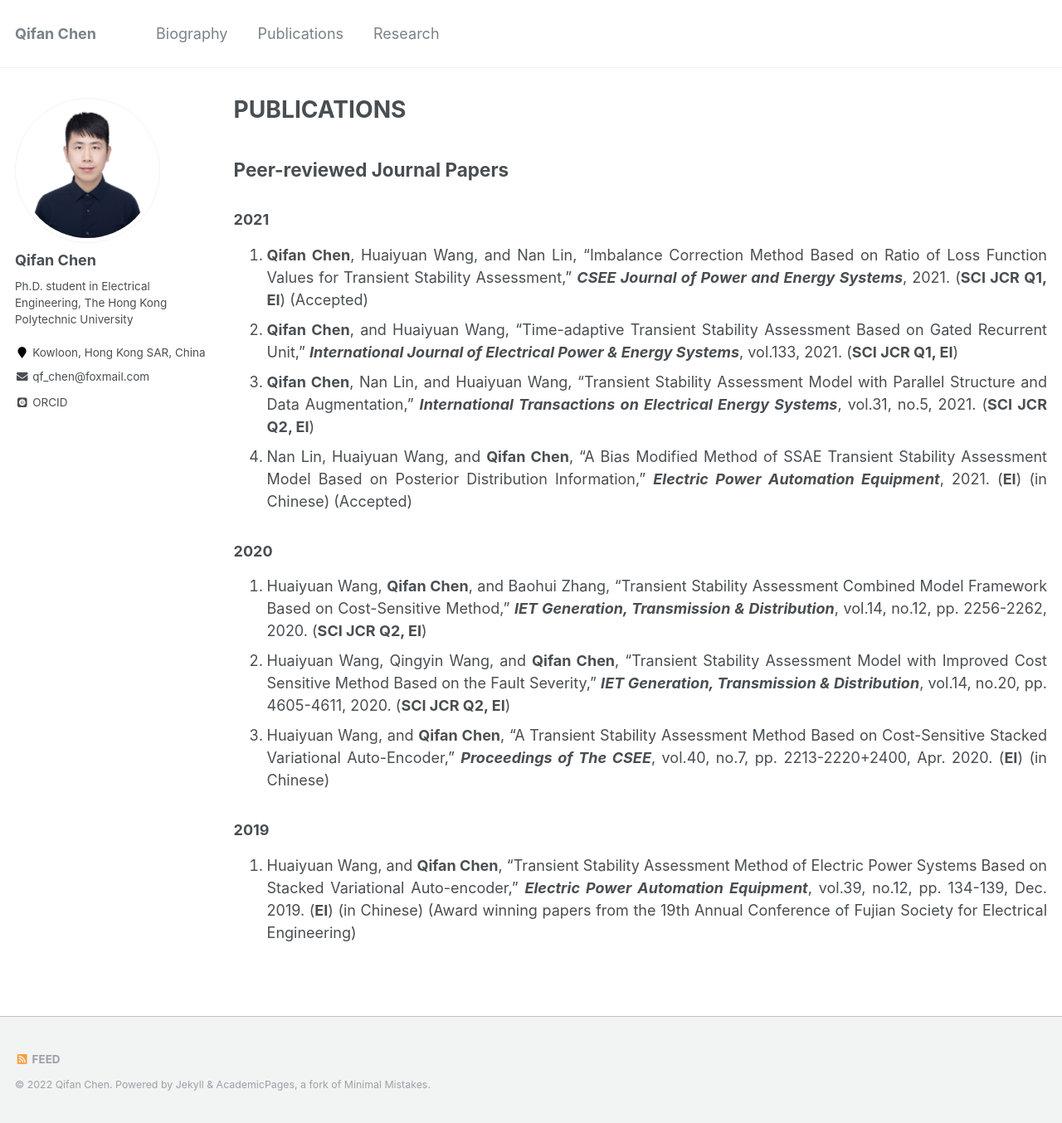
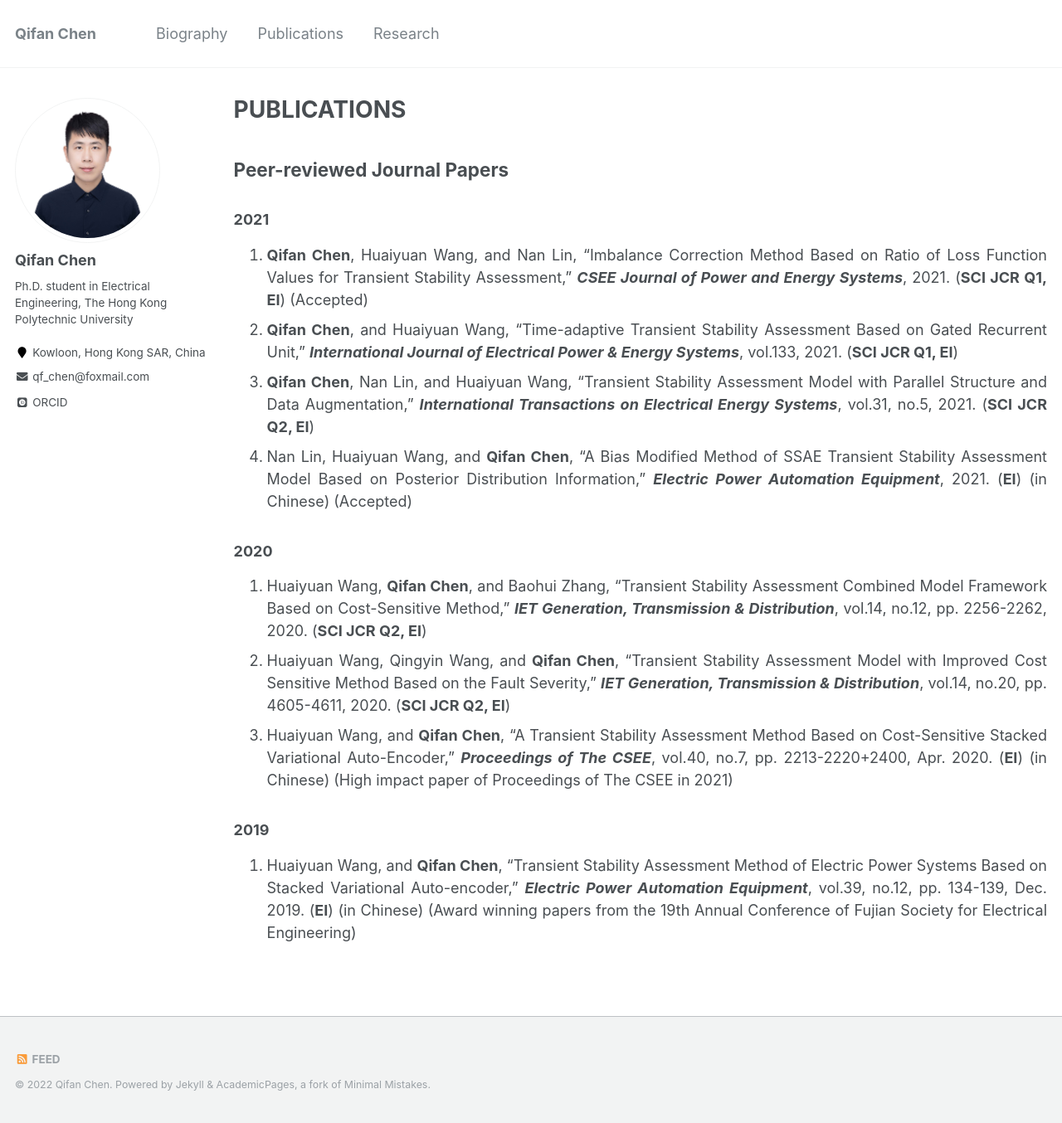
Before and after one commit to ChQf/ChQf.github.io, a Jekyll site: the page built from _pages/publications.md, in a window 1280 px wide and 1354 px high. Shown: the whole window at 83% size. Built offline with Jekyll 4.4.1, drawn with Linux system fonts in a browser that asks for light colours; some web fonts are replaced.

Commit message:
high impact paper of CSEE

```diff
--- a/_pages/publications.md
+++ b/_pages/publications.md
@@ -17,7 +17,7 @@ author_profile: true
 ### 2020
 1. Huaiyuan Wang, **Qifan Chen**, and Baohui Zhang, "Transient Stability Assessment Combined Model Framework Based on Cost-Sensitive Method," ***IET Generation, Transmission & Distribution***, vol.14, no.12, pp. 2256-2262, 2020. (**SCI JCR Q2, EI**)<br>
 1. Huaiyuan Wang, Qingyin Wang, and **Qifan Chen**, "Transient Stability Assessment Model with Improved Cost Sensitive Method Based on the Fault Severity," ***IET Generation, Transmission & Distribution***, vol.14, no.20, pp. 4605-4611, 2020. (**SCI JCR Q2, EI**)<br>
-1. Huaiyuan Wang, and **Qifan Chen**, "A Transient Stability Assessment Method Based on Cost-Sensitive Stacked Variational Auto-Encoder," ***Proceedings of The CSEE***, vol.40, no.7, pp. 2213-2220+2400, Apr. 2020. (**EI**) (in Chinese)<br>
+1. Huaiyuan Wang, and **Qifan Chen**, "A Transient Stability Assessment Method Based on Cost-Sensitive Stacked Variational Auto-Encoder," ***Proceedings of The CSEE***, vol.40, no.7, pp. 2213-2220+2400, Apr. 2020. (**EI**) (in Chinese) (High impact paper of Proceedings of The CSEE in 2021)<br>
 {: .text-justify}
 
 ### 2019
```
Also changed, not shown: _pages/research.md (+1 -1 lines), 1 other file.
